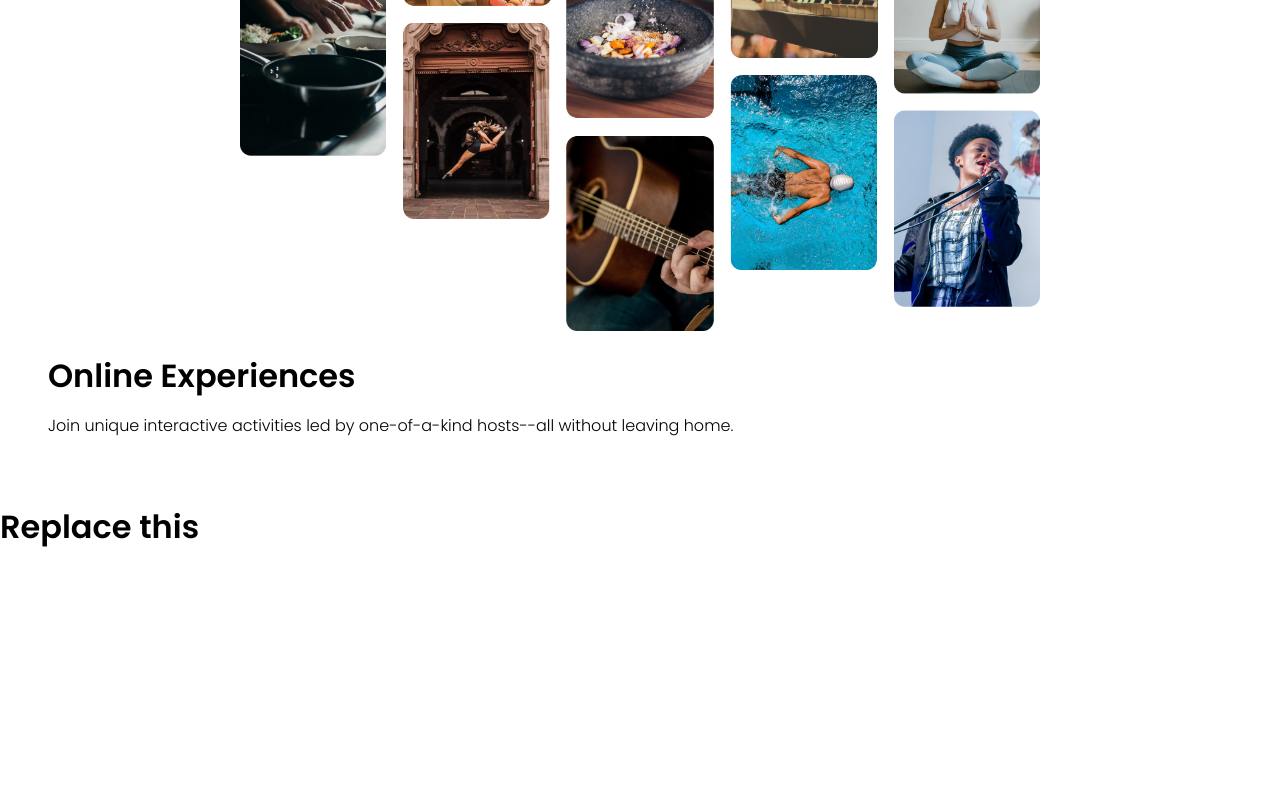
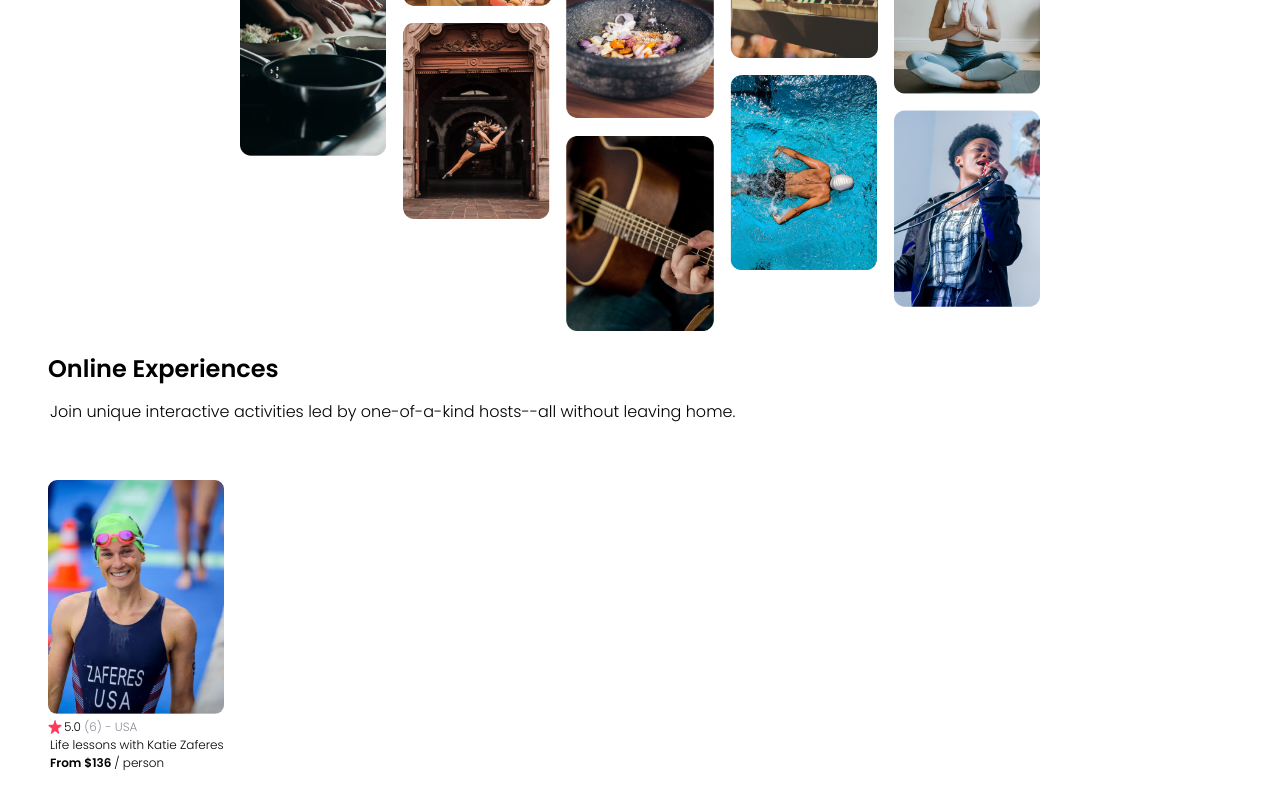
Before and after one commit to Dulshad/airbnb-experiences-clone, a React (Vite) app: page / in a window 1280 px wide. Shown: the part 236-1036 px from the top of the page. Before the commit the page ends 809 px from the top, so only its background shows below. Built offline with nearby package versions, Linux system fonts and the light colour scheme.

Commit message:
Added hardcoded card section

```diff
--- a/src/components/card/Card.jsx
+++ b/src/components/card/Card.jsx
@@ -16,10 +16,23 @@ Notes:
   currently are, so don't worry about the fact that you're hard-coding all
   this data into the component.
 */
+import katieZaferes from '../../images/katie-zaferes.png'
+import starIcon from '../../images/star.png'
+import styles from './Card.module.css'
 
 const Card = () => {
     return (
-        <h1>Replace this</h1>
+        <section className={styles['cards-container']}>
+            <div className={styles['card-container']}>
+                <img className={styles['card-img']} src={katieZaferes} alt="picture of katie zaferes in swim suit"/>
+                <div className={styles['card-rating']}>
+                    <img className={styles['card-rating-icon']} src={starIcon} alt="icon of star"/>
+                    <p>5.0 <span className={styles['card-light-text']}>(6) - USA</span></p>
+                </div>
+                <p>Life lessons with Katie Zaferes</p>
+                <p><span className={styles['card-bold-text']}>From $136 </span> / person</p>
+            </div>
+        </section>
     )
 }
 
--- a/src/components/card/Card.module.css
+++ b/src/components/card/Card.module.css
@@ -0,0 +1,50 @@
+.cards-container {
+    display: flex;
+    gap: 18px;
+    margin: 1.75rem 3rem;
+}
+
+.card-container {
+    display: flex;
+    flex-direction: column;
+    font-size: 0.75rem;
+}
+
+.card-img {
+    width: 100%;
+    height: auto;
+    max-width: 176px;
+    max-height: 235px;
+    overflow: hidden;
+    border-radius: 9px;
+}
+
+.card-rating {
+    display: flex;
+    align-items: center;
+    padding-top: 4px;
+}
+
+.card-rating-icon {
+    height: 14px;
+    width: 14px;
+}
+
+p {
+    margin: 0;
+    padding-left: 2px;
+}
+
+.card-light-text {
+    color: #918E9B;
+}
+
+.card-bold-text {
+    font-weight: bold;
+}
+
+@media (max-width: 600px) {
+    .cards-container {
+        margin: 1rem 1.25rem;
+    }
+}
--- a/src/components/hero/Hero.jsx
+++ b/src/components/hero/Hero.jsx
@@ -3,10 +3,10 @@ import styles from './Hero.module.css'
 
 export default function Hero() {
     return (
-        <div className={styles['hero-container']}>
+        <section className={styles['hero-container']}>
             <img className={styles['hero-photo-grid']} src={photoGrid} alt="Grid of pictures of differen activities"/>
             <h1 className={styles['hero-title']}>Online Experiences</h1>
             <p className={styles['hero-text']}>Join unique interactive activities led by one-of-a-kind hosts--all without leaving home.</p>
-        </div>
+        </section>
     )
 }
```
